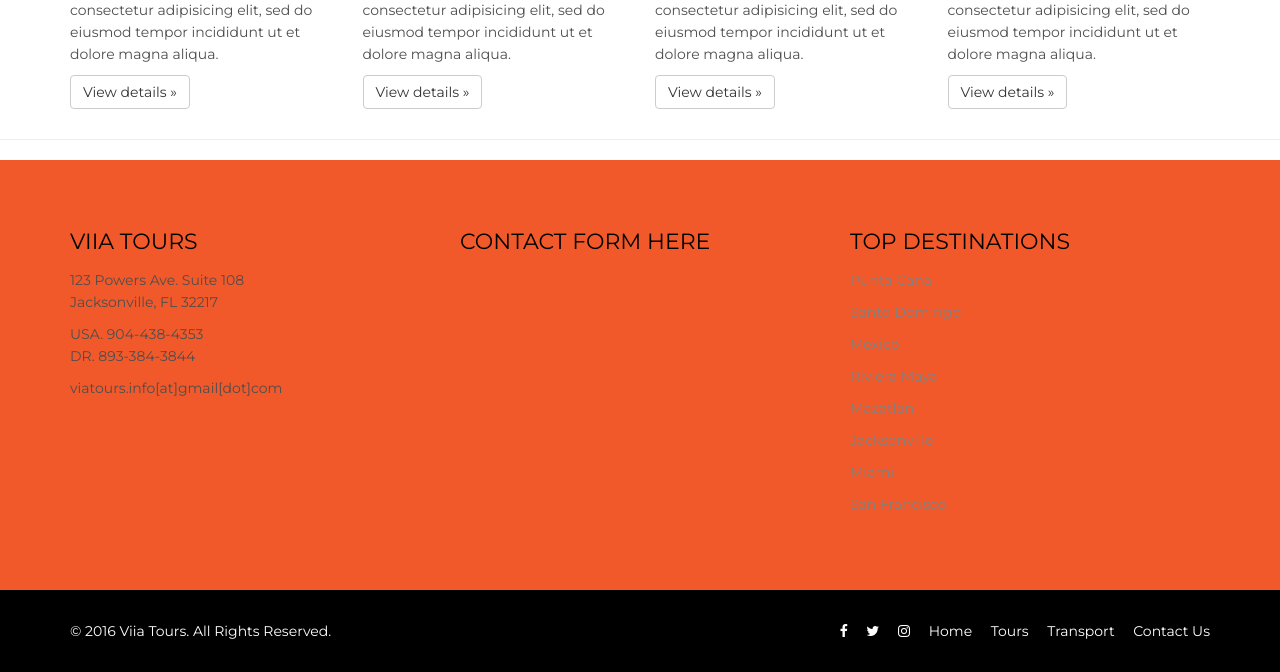
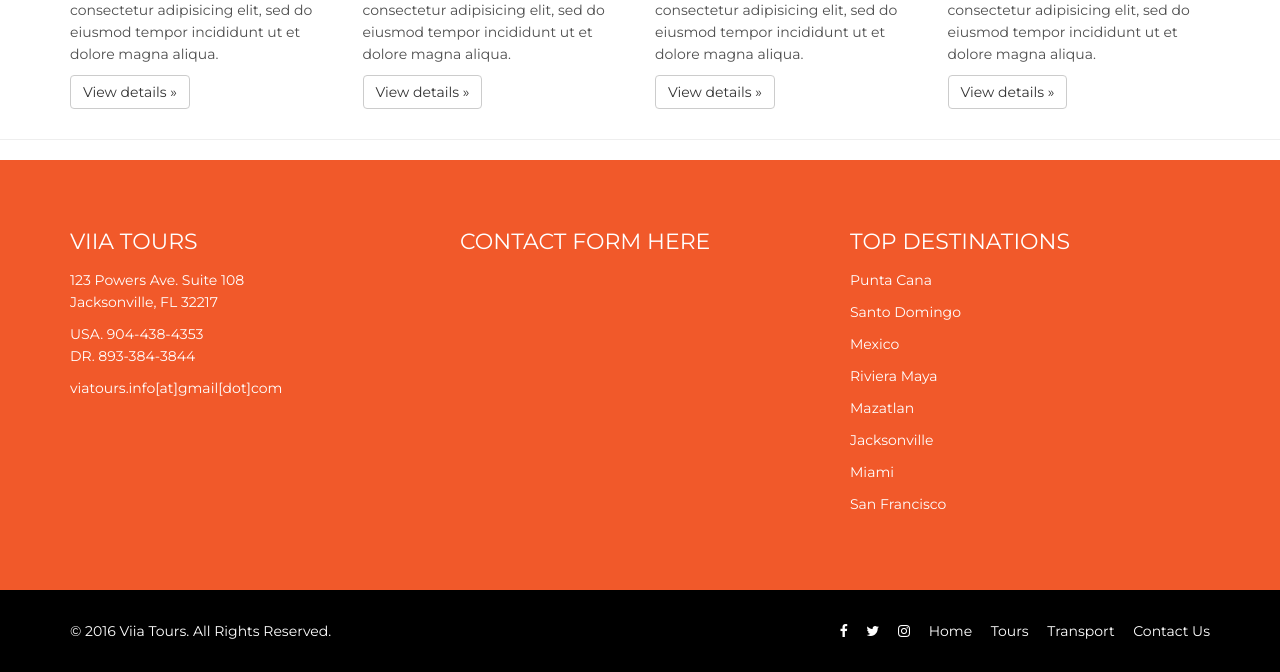
Before and after one commit to jeangustavee/viiatours, a PHP site: page / in a window 1280 px wide. Shown: the part 1238-1910 px from the top of the page. Run offline with PHP 8.4, Linux system fonts and the light colour scheme.

Commit message:
change footer text/links color to white

```diff
--- a/css/main.css
+++ b/css/main.css
@@ -258,7 +258,7 @@ body>section {
     margin-bottom: 10px;
     text-transform: uppercase;
     font-size: 22px;
-    color: #000;
+    color: #fff;
 }
 .widget h3 {
     color: #000;
@@ -282,11 +282,12 @@ body>section {
 #bottom ul li {
     display: block;
     padding: 5px 0;
+    color: #fff;
 }
 
 
 #bottom ul li a {
-    color: #808080;
+    color: #fff;
 }
 
 #footer {
```
